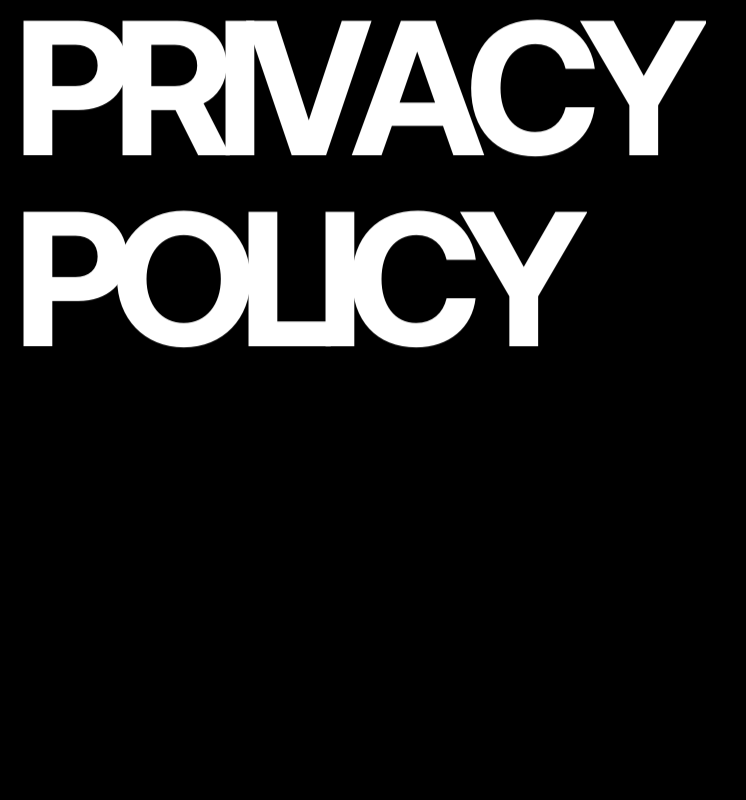
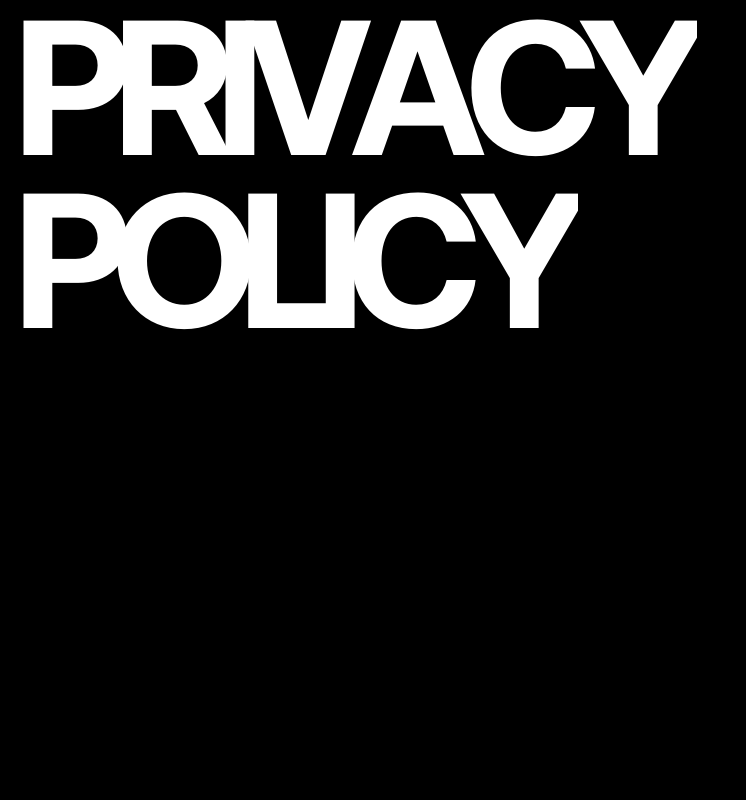
Before and after one commit to anurajthakur333/Auxin, a React (Vite) app: page /privacy in a window 1280 px wide. Shown: the top 800 px of the page, without its empty margins (0-746 px from the left). Built offline with nearby package versions, Linux system fonts and the light colour scheme.

Commit message:
slide up animation 70 % DONE

```diff
--- a/src/components/CleanSlideUpText.tsx
+++ /dev/null
@@ -1,183 +0,0 @@
-import { CSSProperties, useEffect, useMemo, useRef, useState } from "react";
-import { motion, useAnimation, useInView } from "framer-motion";
-
-type Trigger = "visible" | "load" | "hover" | "click";
-type Speed = "slow" | "medium" | "fast" | number;
-type Order = "ltr" | "rtl" | "center";
-
-interface CleanSlideUpTextProps {
-  children: string;
-  className?: string;
-  style?: CSSProperties;
-  trigger?: Trigger;
-  speed?: Speed; // preset or multiplier
-  stagger?: number; // ms between letters
-  distancePx?: number; // extra px beyond 100% (safety)
-  order?: Order;
-  once?: boolean;
-  preset?: "display"; // heading preset
-}
-
-const SPEEDS: Record<Exclude<Speed, number>, { duration: number; stagger: number }> = {
-  slow: { duration: 700, stagger: 70 },
-  medium: { duration: 500, stagger: 55 },
-  fast: { duration: 350, stagger: 45 },
-};
-
-export default function CleanSlideUpText({
-  children,
-  className = "",
-  style = {},
-  trigger = "visible",
-  speed = "fast",
-  stagger,
-  distancePx,
-  order = "ltr",
-  once = true,
-  preset,
-}: CleanSlideUpTextProps) {
-  // Resolve speed
-  let durationMs = 500;
-  let staggerMs = stagger ?? 50;
-  if (typeof speed === "string") {
-    const p = SPEEDS[speed];
-    durationMs = p.duration;
-    staggerMs = stagger ?? p.stagger;
-  } else if (typeof speed === "number" && speed > 0) {
-    durationMs = Math.max(120, 500 / speed);
-    staggerMs = Math.max(8, (stagger ?? 50) / speed);
-  }
-
-  // Resolve preset defaults
-  const effectivePadEm = preset === "display" ? 0.28 : 0.2;
-  const extraPx = distancePx ?? (preset === "display" ? 80 : 40);
-
-  const containerRef = useRef<HTMLSpanElement | null>(null);
-  const controls = useAnimation();
-  const inView = useInView(containerRef, { amount: 0.2, once });
-  // const [revealed, setRevealed] = useState<boolean[]>([]);
-  const [hasAnimated, setHasAnimated] = useState(false);
-  // const [tracking, setTracking] = useState<string | null>(null);
-
-  const letters = useMemo(() => Array.from(children), [children]);
-
-  const orderIndexes = useMemo(() => {
-    const pos = letters.map((_, i) => i);
-    if (order === "rtl") return pos.reverse();
-    if (order === "center") {
-      const out: number[] = [];
-      const n = pos.length;
-      const c = Math.floor(n / 2);
-      if (n % 2 === 1) out.push(c);
-      let l = c - 1;
-      let r = c + (n % 2 === 0 ? 0 : 1);
-      while (l >= 0 || r < n) {
-        if (l >= 0) out.push(l--);
-        if (r < n) out.push(r++);
-      }
-      return out;
-    }
-    return pos;
-  }, [letters, order]);
-
-  useEffect(() => {
-    setHasAnimated(false);
-  }, [letters.length]);
-
-  // Track parent letter-spacing so wrapping doesn't collapse tracking
-  // useEffect(() => {
-  //   if (!containerRef.current) return;
-  //   const cs = window.getComputedStyle(containerRef.current);
-  //   const ls = cs.letterSpacing;
-  //   if (ls && ls !== "normal" && ls !== "0px") setTracking(ls);
-  //   else setTracking(null);
-  // }, [children]);
-
-  const run = () => {
-    if (once && hasAnimated) return;
-    setHasAnimated(true);
-    controls.start("show");
-  };
-
-  // Unified triggers via Framer Motion controls
-  useEffect(() => {
-    if (trigger === "load") {
-      const t = window.setTimeout(() => run(), 0);
-      return () => window.clearTimeout(t);
-    }
-    if (trigger === "visible") {
-      if (inView) run();
-      else if (!once) controls.set("hidden");
-    }
-    // eslint-disable-next-line react-hooks/exhaustive-deps
-  }, [trigger, inView, once]);
-
-  const onEnter = () => { if (trigger === "hover") run(); };
-  const onClick = () => { if (trigger === "click") run(); };
-
-  // Reset animation when text changes
-  useEffect(() => {
-    controls.set("hidden");
-    setHasAnimated(false);
-    // eslint-disable-next-line react-hooks/exhaustive-deps
-  }, [children]);
-
-  const durationS = durationMs / 1000;
-  const staggerS = staggerMs / 1000;
-
-  return (
-    <motion.span
-      ref={containerRef}
-      className={className}
-      style={{ ...style, display: "inline-block", whiteSpace: "pre" }}
-      onMouseEnter={onEnter}
-      onClick={onClick}
-    >
-      <div
-        style={{
-          overflow: "hidden",
-          paddingTop: `${effectivePadEm}em`,
-          paddingBottom: `${effectivePadEm}em`,
-          paddingLeft: "0.1em",
-          paddingRight: "0.1em",
-          marginTop: `-${effectivePadEm}em`,
-          marginBottom: `-${effectivePadEm}em`,
-          marginLeft: "-0.1em",
-          marginRight: "-0.1em",
-        }}
-      >
-        {letters.map((ch, i) => {
-          const isSpace = ch === " ";
-          // Use 100% + extra pixels for clean slide
-          const offscreenY = `calc(100% + ${extraPx}px)`;
-          const delayIndex = orderIndexes.indexOf(i);
-          return (
-            <motion.span
-              key={i}
-              initial="hidden"
-              animate={controls}
-              variants={{
-                hidden: { y: offscreenY },
-                show: {
-                  y: 0,
-                  transition: {
-                    duration: durationS,
-                    ease: [0.25, 0.46, 0.45, 0.94],
-                    delay: delayIndex * staggerS,
-                  },
-                },
-              }}
-              style={{
-                display: "inline-block",
-                whiteSpace: "pre",
-                willChange: "transform",
-              }}
-            >
-              {isSpace ? "\u00A0" : ch}
-            </motion.span>
-          );
-        })}
-      </div>
-    </motion.span>
-  );
-}
--- /dev/null
+++ b/src/components/TextReveal.tsx
@@ -0,0 +1,147 @@
+import { CSSProperties, useEffect, useMemo, useRef } from "react";
+import { motion, useAnimation, useInView } from "framer-motion";
+
+type Trigger = "visible" | "load" | "hover" | "click";
+type Speed = "slow" | "medium" | "fast";
+type Direction = "ltr" | "rtl" | "center" | "random";
+
+interface TextRevealProps {
+  children: string;
+  className?: string;
+  style?: CSSProperties;
+  trigger?: Trigger;
+  speed?: Speed;
+  direction?: Direction;
+  once?: boolean;
+  stagger?: number; // ms between letters
+}
+
+const SPEEDS: Record<Speed, { duration: number; stagger: number }> = {
+  slow: { duration: 800, stagger: 60 },
+  medium: { duration: 500, stagger: 40 },
+  fast: { duration: 300, stagger: 25 },
+};
+
+export default function TextReveal({
+  children,
+  className = "",
+  style = {},
+  trigger = "visible",
+  speed = "medium",
+  direction = "ltr",
+  once = true,
+  stagger,
+}: TextRevealProps) {
+  const containerRef = useRef<HTMLSpanElement>(null);
+  const controls = useAnimation();
+  const inView = useInView(containerRef, { once, amount: 0.2 });
+
+  // Get speed values
+  const { duration, stagger: defaultStagger } = SPEEDS[speed];
+  const letterStagger = stagger ?? defaultStagger;
+
+  // Split text into letters
+  const letters = useMemo(() => Array.from(children), [children]);
+
+  // Calculate reveal order
+  const revealOrder = useMemo(() => {
+    const indices = letters.map((_, i) => i);
+
+    switch (direction) {
+      case "rtl":
+        return indices.reverse();
+      case "center":
+        const result: number[] = [];
+        const mid = Math.floor(indices.length / 2);
+        let left = mid - 1;
+        let right = mid;
+
+        while (left >= 0 || right < indices.length) {
+          if (right < indices.length) result.push(right++);
+          if (left >= 0) result.push(left--);
+        }
+        return result;
+      case "random":
+        return [...indices].sort(() => Math.random() - 0.5);
+      default: // ltr
+        return indices;
+    }
+  }, [letters, direction]);
+
+  // Handle triggers
+  useEffect(() => {
+    if (trigger === "visible" && inView) {
+      controls.start("visible");
+    } else if (trigger === "load") {
+      controls.start("visible");
+    }
+  }, [trigger, inView, controls]);
+
+  const handleHover = () => {
+    if (trigger === "hover") controls.start("visible");
+  };
+
+  const handleClick = () => {
+    if (trigger === "click") controls.start("visible");
+  };
+
+  return (
+    <motion.span
+      ref={containerRef}
+      className={className}
+      style={{
+        ...style,
+        display: "inline-flex",
+        overflow: "hidden",
+        position: "relative",
+        // Add padding to prevent clipping of wide characters
+        paddingLeft: "0.05em",
+        paddingRight: "0.05em",
+        marginLeft: "-0.05em",
+        marginRight: "-0.05em",
+        // Add vertical padding for descenders/ascenders
+        paddingTop: "0.1em",
+        paddingBottom: "0.1em",
+        marginTop: "-0.1em",
+        marginBottom: "-0.1em",
+      }}
+      onMouseEnter={handleHover}
+      onClick={handleClick}
+    >
+      {letters.map((letter, index) => {
+        const revealIndex = revealOrder.indexOf(index);
+        const delay = (revealIndex * letterStagger) / 1000;
+
+        return (
+          <motion.span
+            key={index}
+            initial="hidden"
+            animate={controls}
+            variants={{
+              hidden: {
+                y: "100%",
+                opacity: 1,
+              },
+              visible: {
+                y: 0,
+                opacity: 1,
+                transition: {
+                  duration: duration / 1000,
+                  delay,
+                  ease: [0.22, 1, 0.36, 1], // Smooth easing
+                },
+              },
+            }}
+            style={{
+              display: "inline-block",
+              whiteSpace: "pre",
+              position: "relative",
+            }}
+          >
+            {letter === " " ? "\u00A0" : letter}
+          </motion.span>
+        );
+      })}
+    </motion.span>
+  );
+}
--- a/src/pages/Privacy.tsx
+++ b/src/pages/Privacy.tsx
@@ -5,7 +5,8 @@ import "../styles/fonts.css";
 import "../styles/Main.css";
 import Lenis from "lenis";
 // import PopUpText from "../components/PopUpText";
-import CleanSlideUpText from "../components/CleanSlideUpText";
+// import CleanSlideUpText from "../components/CleanSlideUpText";
+import TextReveal from "../components/TextReveal";
 
 const Privacy = () => {
   const lenisRef = useRef<Lenis | null>(null);
@@ -58,13 +59,13 @@ const Privacy = () => {
               marginBottom: "600px",
             }}
           >
-            <CleanSlideUpText trigger="visible" speed="medium" preset="display">
-  PRIVACY
-            </CleanSlideUpText>
+            <TextReveal trigger="visible" speed="slow">
+              PRIVACY
+            </TextReveal>
             <br />
-            <CleanSlideUpText trigger="visible" speed="medium" preset="display">
+            <TextReveal trigger="visible" speed="slow">
               POLICY
-            </CleanSlideUpText>
+            </TextReveal>
           </h1>
 
           <div
```
